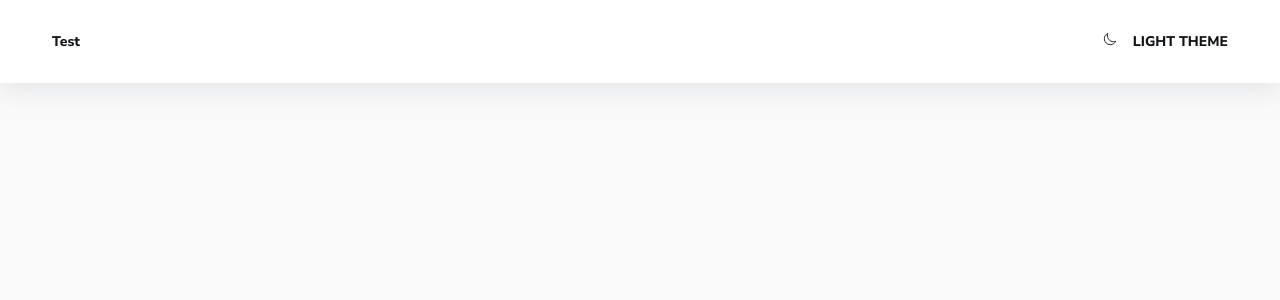
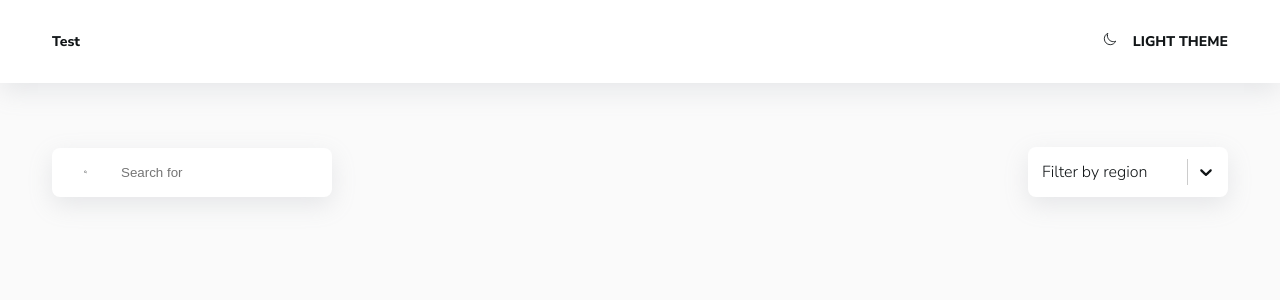
Before and after one commit to Dirk19991/FrontendMentor---REST-countries-API-with-color-theme-switcher, a React (Create React App) app: page / in a window 1280 px wide. Shown: the top 300 px of the page. Built offline with nearby package versions, Linux system fonts and the light colour scheme.

Commit message:
add Search components and styles for  react-select

```diff
--- a/package.json
+++ b/package.json
@@ -13,6 +13,7 @@
     "react-icons": "^4.4.0",
     "react-router-dom": "^6.3.0",
     "react-scripts": "5.0.1",
+    "react-select": "^5.4.0",
     "sass": "^1.54.5",
     "styled-components": "^5.3.5",
     "web-vitals": "^2.1.4"
--- a/src/App.js
+++ b/src/App.js
@@ -1,9 +1,15 @@
 import { Header } from './components/Header';
+import { Search } from './components/Search';
+import { Main } from './components/Main';
+import { Controls } from './components/Controls';
 
 function App() {
   return (
     <>
       <Header />
+      <Main>
+        <Controls />
+      </Main>
     </>
   );
 }
--- /dev/null
+++ b/src/components/Controls.jsx
@@ -0,0 +1,42 @@
+import { useState, useEffect } from 'react';
+import { Search } from './Search';
+import { CustomSelect } from './CustomSelect';
+import styled from 'styled-components';
+
+const options = [
+  { value: 'Africa', label: 'Africa' },
+  { value: 'America', label: 'America' },
+  { value: 'Asia', label: 'Asia' },
+  { value: 'Europe', label: 'Europe' },
+  { value: 'Oceania', label: 'Oceania' },
+];
+
+const Wrapper = styled.div`
+  display: flex;
+  flex-direction: column;
+  align-items: flex-start;
+
+  @media (min-width: 767px) {
+    flex-direction: row;
+    justify-content: space-between;
+    align-items: center;
+  }
+`;
+
+export const Controls = () => {
+  const [search, setSearch] = useState('');
+  const [region, setRegion] = useState('');
+  return (
+    <Wrapper>
+      <Search search={search} setSearch={setSearch} />
+      <CustomSelect
+        options={options}
+        placeholder='Filter by region'
+        isClearable
+        isSearchable={false}
+        value={region}
+        onChange={setRegion}
+      />
+    </Wrapper>
+  );
+};
--- /dev/null
+++ b/src/components/CustomSelect.jsx
@@ -0,0 +1,54 @@
+import styled from 'styled-components';
+import Select from 'react-select';
+
+export const CustomSelect = styled(Select).attrs({
+  styles: {
+    control: (provided) => ({
+      ...provided,
+      backgroundColor: 'var(--colors-ui-base)',
+      color: 'var(--colors-text)',
+      borderRadius: 'var(--radius)',
+      padding: '0.25rem',
+      border: 'none',
+      boxShadow: 'var(--shadow)',
+      height: '50px',
+    }),
+    option: (provided, state) => ({
+      ...provided,
+      cursor: 'pointer',
+      color: 'var(--colors-text)',
+      backgroundColor: state.isSelected
+        ? 'var(--colors-bg)'
+        : 'var(--colors-ui-base)',
+    }),
+    clearIndicator: (styles) => ({
+      ...styles,
+      cursor: 'pointer',
+    }),
+    dropdownIndicator: (styles) => ({
+      ...styles,
+      cursor: 'pointer',
+    }),
+  },
+})`
+  width: 200px;
+  border-radius: var(--radius);
+  font-family: var(--family);
+  border: none;
+
+  & > * {
+    box-shadow: var(--shadow);
+  }
+
+  & * {
+    color: var(--colors-text) !important;
+  }
+
+  & input {
+    padding: 0.25rem;
+  }
+
+  & > div[id] {
+    background-color: var(--colors-ui-base);
+  }
+`;
--- /dev/null
+++ b/src/components/Main.jsx
@@ -0,0 +1,18 @@
+import styled from 'styled-components';
+import { Container } from './Container';
+
+const Wrapper = styled.main`
+  padding: 2rem 0;
+
+  @media (min-width: 767px) {
+    padding: 4rem 0;
+  }
+`;
+
+export const Main = ({ children }) => {
+  return (
+    <Wrapper>
+      <Container>{children}</Container>
+    </Wrapper>
+  );
+};
--- /dev/null
+++ b/src/components/Search.jsx
@@ -0,0 +1,38 @@
+import styled from 'styled-components';
+import { IoSearch } from 'react-icons/io5';
+
+const InputContainer = styled.label`
+  background-color: var(--colors-ui-base);
+  padding: 1rem 2rem;
+  display: flex;
+  align-items: center;
+  border-radius: var(--radius);
+  box-shadow: var(--shadow);
+  width: 100%;
+  margin-bottom: 1.5rem;
+
+  @media (min-width: 767px) {
+    margin: 0;
+    width: 280px;
+  }
+`;
+
+const Input = styled.input.attrs({
+  type: 'search',
+  placeholder: 'Search for ',
+})`
+  margin-left: 2rem;
+  border: none;
+  outline: none;
+  color: var(--color-text);
+  background-color: var(--colors-ui-base);
+`;
+
+export const Search = ({ search, setSearch }) => {
+  return (
+    <InputContainer>
+      <IoSearch />
+      <Input onChange={(e) => setSearch(e.target.value)} value={search} />
+    </InputContainer>
+  );
+};
--- a/src/index.css
+++ b/src/index.css
@@ -15,7 +15,7 @@
   --fw-bold: 800;
 
   /* Other */
-  --radii: 0.5rem;
+  --radius: 0.5rem;
 }
 
 body[data-theme='dark'] {
```
Also changed, not shown: 1 other file (tests, documents, lock files or other folders).
